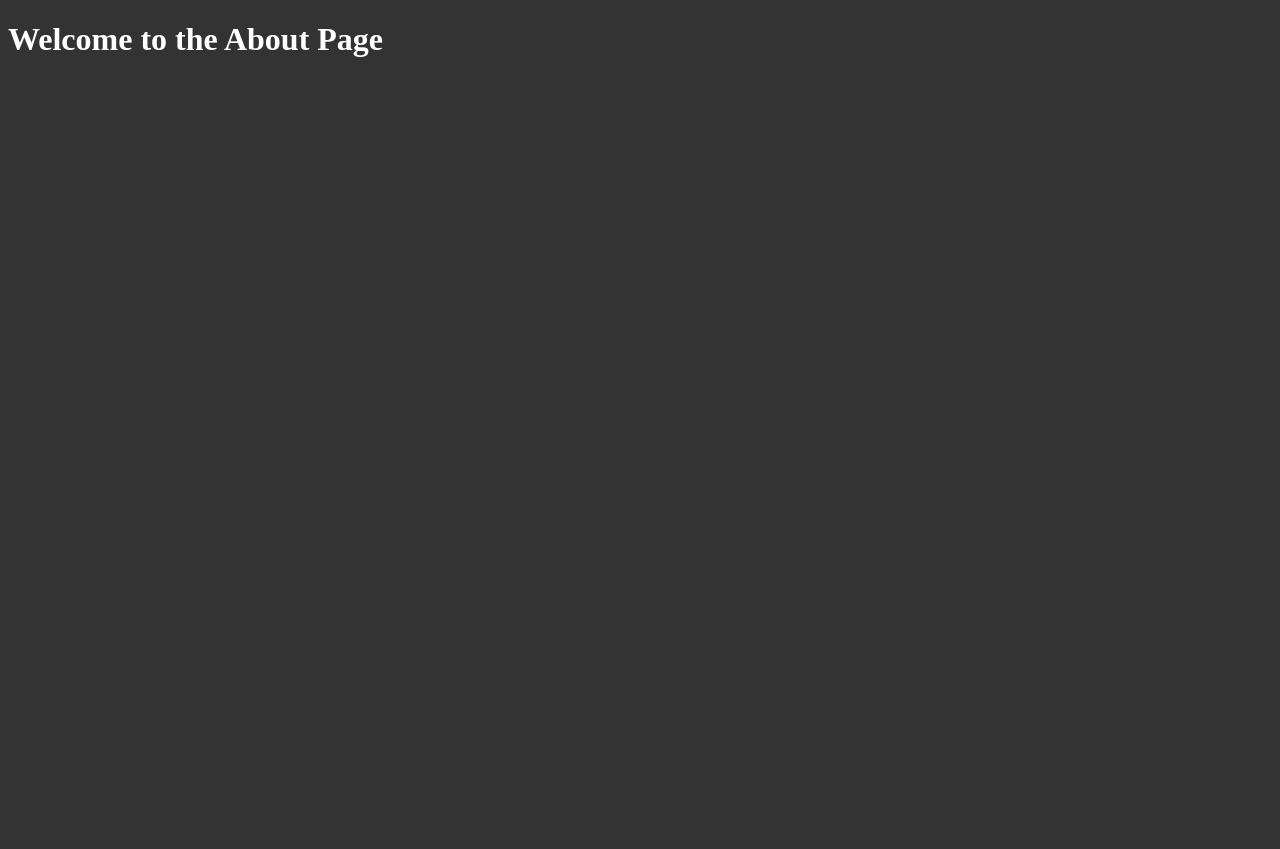
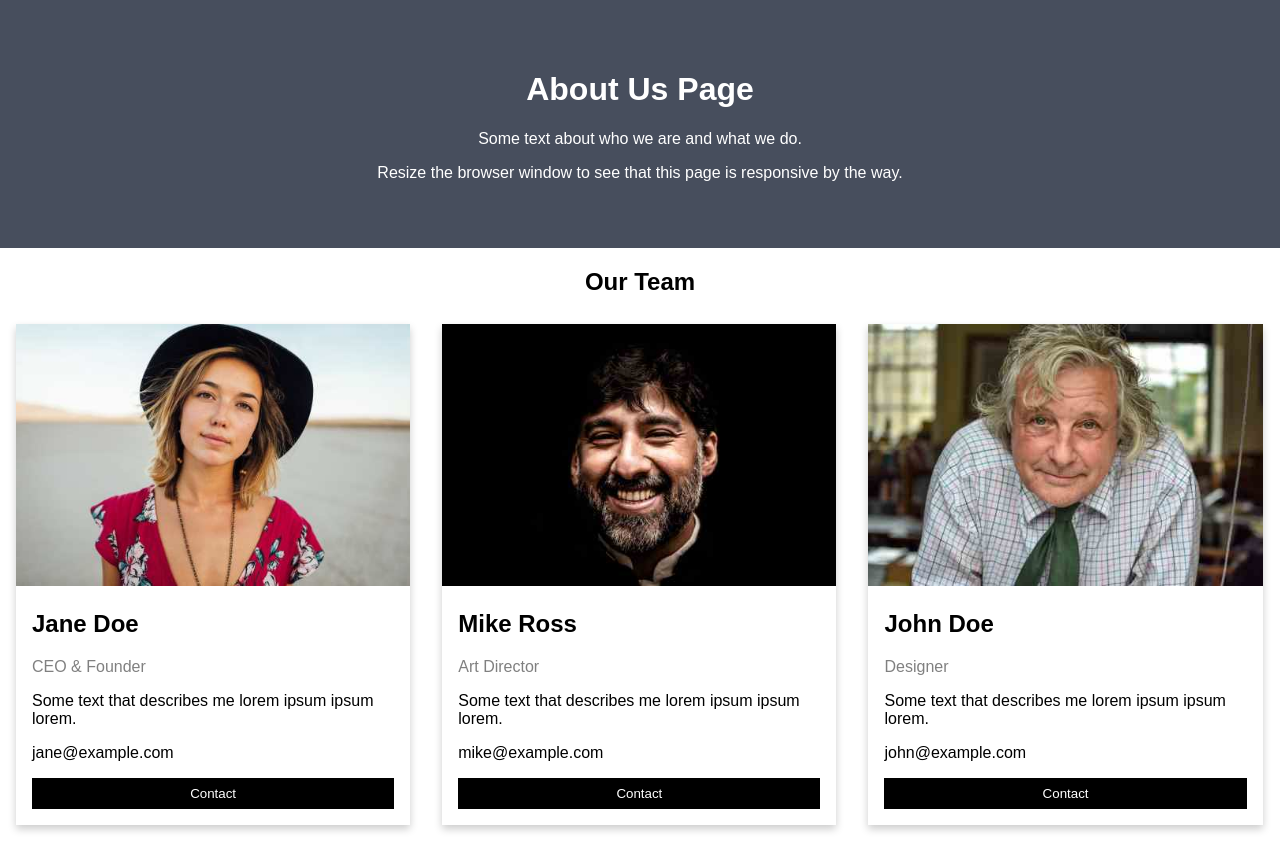
Before and after one commit to purushottam-kunwar/node-crash-course, a website: page public/about.html in a window 1280 px wide. Before the commit the page ends 800 px from the top, so only its background shows below. Drawn offline with Linux system fonts and the light colour scheme.

Commit message:
update abut us, added contact us

```diff
--- a/public/about.html
+++ b/public/about.html
@@ -1,13 +1,59 @@
 <!DOCTYPE html>
-<html lang="en">
+<html>
   <head>
-    <meta charset="UTF-8" />
-    <meta http-equiv="X-UA-Compatible" content="IE=edge" />
-    <meta name="viewport" content="width=device-width, initial-scale=1.0" />
-    <link rel="stylesheet" href="./css/style.css" />
-    <title>About Page</title>
+    <meta name="viewport" content="width=device-width, initial-scale=1" />
+    <link rel="stylesheet" href="./css/aboutus.css" />
   </head>
   <body>
-    <h1>Welcome to the About Page</h1>
+    <div class="about-section">
+      <h1>About Us Page</h1>
+      <p>Some text about who we are and what we do.</p>
+      <p>
+        Resize the browser window to see that this page is responsive by the
+        way.
+      </p>
+    </div>
+
+    <h2 style="text-align: center">Our Team</h2>
+    <div class="row">
+      <div class="column">
+        <div class="card">
+          <img src="./img/team1.jpg" alt="Jane" style="width: 100%" />
+          <div class="container">
+            <h2>Jane Doe</h2>
+            <p class="title">CEO & Founder</p>
+            <p>Some text that describes me lorem ipsum ipsum lorem.</p>
+            <p>jane@example.com</p>
+            <p><button class="button">Contact</button></p>
+          </div>
+        </div>
+      </div>
+
+      <div class="column">
+        <div class="card">
+          <img src="./img/team2.jpg" alt="Mike" style="width: 100%" />
+          <div class="container">
+            <h2>Mike Ross</h2>
+            <p class="title">Art Director</p>
+            <p>Some text that describes me lorem ipsum ipsum lorem.</p>
+            <p>mike@example.com</p>
+            <p><button class="button">Contact</button></p>
+          </div>
+        </div>
+      </div>
+
+      <div class="column">
+        <div class="card">
+          <img src="./img/team3.jpg" alt="John" style="width: 100%" />
+          <div class="container">
+            <h2>John Doe</h2>
+            <p class="title">Designer</p>
+            <p>Some text that describes me lorem ipsum ipsum lorem.</p>
+            <p>john@example.com</p>
+            <p><button class="button">Contact</button></p>
+          </div>
+        </div>
+      </div>
+    </div>
   </body>
 </html>
--- /dev/null
+++ b/public/css/aboutus.css
@@ -0,0 +1,71 @@
+body {
+  font-family: Arial, Helvetica, sans-serif;
+  margin: 0;
+}
+
+html {
+  box-sizing: border-box;
+}
+
+*,
+*:before,
+*:after {
+  box-sizing: inherit;
+}
+
+.column {
+  float: left;
+  width: 33.3%;
+  margin-bottom: 16px;
+  padding: 0 8px;
+}
+
+.card {
+  box-shadow: 0 4px 8px 0 rgba(0, 0, 0, 0.2);
+  margin: 8px;
+}
+
+.about-section {
+  padding: 50px;
+  text-align: center;
+  background-color: #474e5d;
+  color: white;
+}
+
+.container {
+  padding: 0 16px;
+}
+
+.container::after,
+.row::after {
+  content: '';
+  clear: both;
+  display: table;
+}
+
+.title {
+  color: grey;
+}
+
+.button {
+  border: none;
+  outline: 0;
+  display: inline-block;
+  padding: 8px;
+  color: white;
+  background-color: #000;
+  text-align: center;
+  cursor: pointer;
+  width: 100%;
+}
+
+.button:hover {
+  background-color: #555;
+}
+
+@media screen and (max-width: 650px) {
+  .column {
+    width: 100%;
+    display: block;
+  }
+}
--- /dev/null
+++ b/public/css/contactus.css
@@ -0,0 +1,62 @@
+body {
+  font-family: Arial, Helvetica, sans-serif;
+}
+
+* {
+  box-sizing: border-box;
+}
+
+/* Style inputs */
+input[type='text'],
+select,
+textarea {
+  width: 100%;
+  padding: 12px;
+  border: 1px solid #ccc;
+  margin-top: 6px;
+  margin-bottom: 16px;
+  resize: vertical;
+}
+
+input[type='submit'] {
+  background-color: #04aa6d;
+  color: white;
+  padding: 12px 20px;
+  border: none;
+  cursor: pointer;
+}
+
+input[type='submit']:hover {
+  background-color: #45a049;
+}
+
+/* Style the container/contact section */
+.container {
+  border-radius: 5px;
+  background-color: #f2f2f2;
+  padding: 10px;
+}
+
+/* Create two columns that float next to eachother */
+.column {
+  float: left;
+  width: 50%;
+  margin-top: 6px;
+  padding: 20px;
+}
+
+/* Clear floats after the columns */
+.row:after {
+  content: '';
+  display: table;
+  clear: both;
+}
+
+/* Responsive layout - when the screen is less than 600px wide, make the two columns stack on top of each other instead of next to each other */
+@media screen and (max-width: 600px) {
+  .column,
+  input[type='submit'] {
+    width: 100%;
+    margin-top: 0;
+  }
+}
```
Also changed, not shown: public/contactus.html (added, +52 -0 lines), public/index.html (+1 -1 lines), public/css/home.css (renamed from public/css/style.css), public/img/map.jpg (added), public/img/team1.jpg (added), public/img/team2.jpg (added), public/img/team3.jpg (added).
